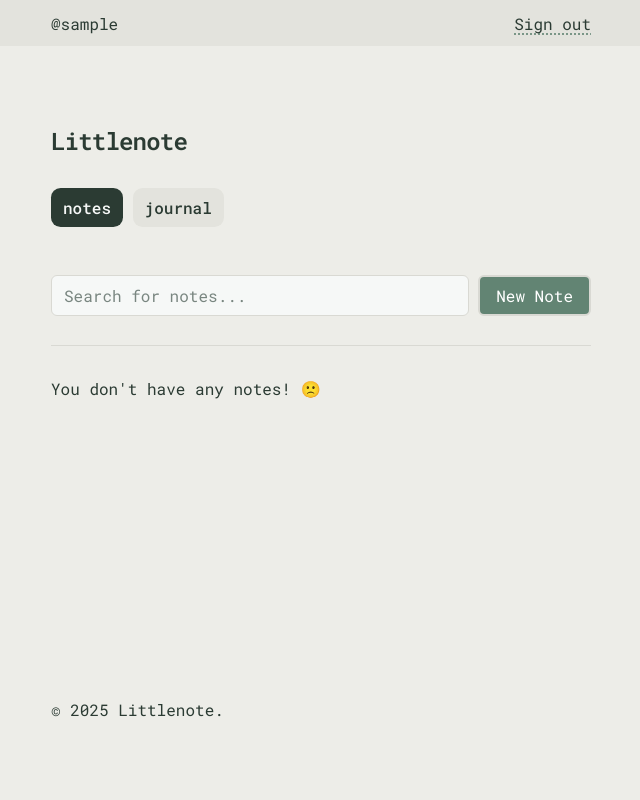
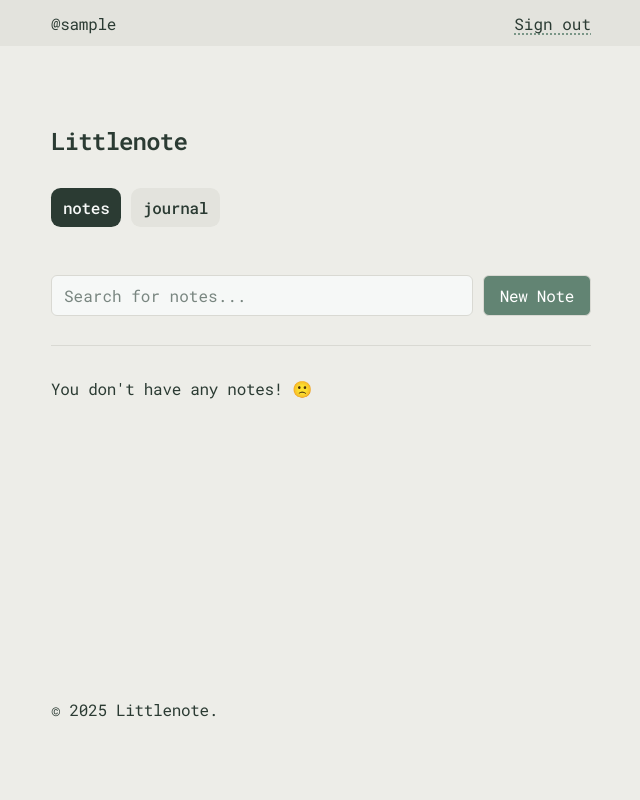
Before and after one commit to nmsalvatore/Littlenote, a Django app: page /notes/ in a window 1280 px wide. Shown: the whole page, without its empty margins (319-959 px from the left). Run offline with Django 5.2, Linux system fonts and the light colour scheme; the visitor is signed in with stand-in values (Sample User, id 1); data that the repository does not hold is empty.

Commit message:
style: vibe check

```diff
--- a/src/apps/notes/static/notes/css/list.css
+++ b/src/apps/notes/static/notes/css/list.css
@@ -26,7 +26,7 @@ div.actions {
 
 div.actions a {
     background: var(--color-action);
-    border: 2px solid var(--color-light);
+    border: 1px solid var(--color-light);
     padding: 6px 16px;
     text-decoration: none;
     border-radius: 6px;
--- a/src/static/css/app.css
+++ b/src/static/css/app.css
@@ -126,6 +126,6 @@ form:has(textarea[name="content"]) > button[type="submit"] {
     cursor: pointer;
     background: var(--color-action);
     border-radius: 6px;
-    border: 2px solid var(--color-light);
+    border: 1px solid var(--color-light);
     padding: 5px 16px;
 }
--- a/src/static/css/base.css
+++ b/src/static/css/base.css
@@ -32,6 +32,7 @@ body {
     display: flex;
     flex-direction: column;
     min-height: 100dvh;
+    letter-spacing: -0.02rem;
     line-height: 1.7;
 }
 
```
